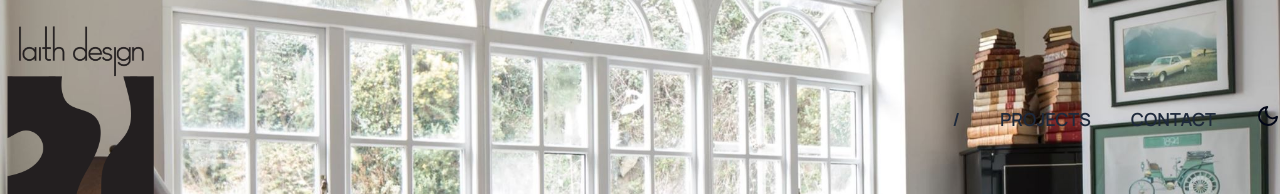
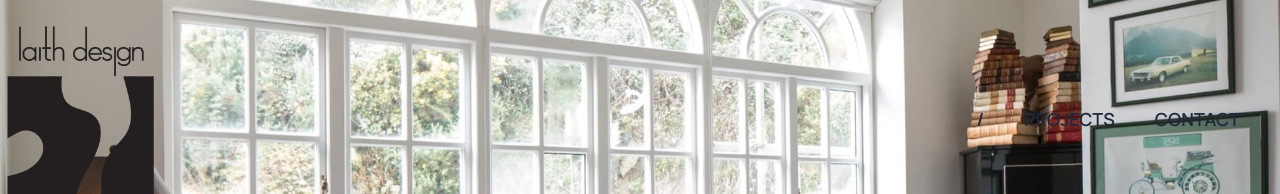
Before and after one commit to saadkhaan/lah, a Next.js app: page / in a window 1280 px wide. Shown: the top 194 px of the page. Built offline with nearby package versions, Linux system fonts and the light colour scheme.

Commit message:
Preview changes

```diff
--- a/components/Navbar.js
+++ b/components/Navbar.js
@@ -133,9 +133,9 @@ export default function Navbar() {
 										</a>
 									</Link>
 								</li> */}
-                <li className="hidden sm:block">
+                {/* <li className="hidden sm:block">
                   <DarkModeToggle />
-                </li>
+                </li> */}
               </div>
             </ul>
           </div>
```
